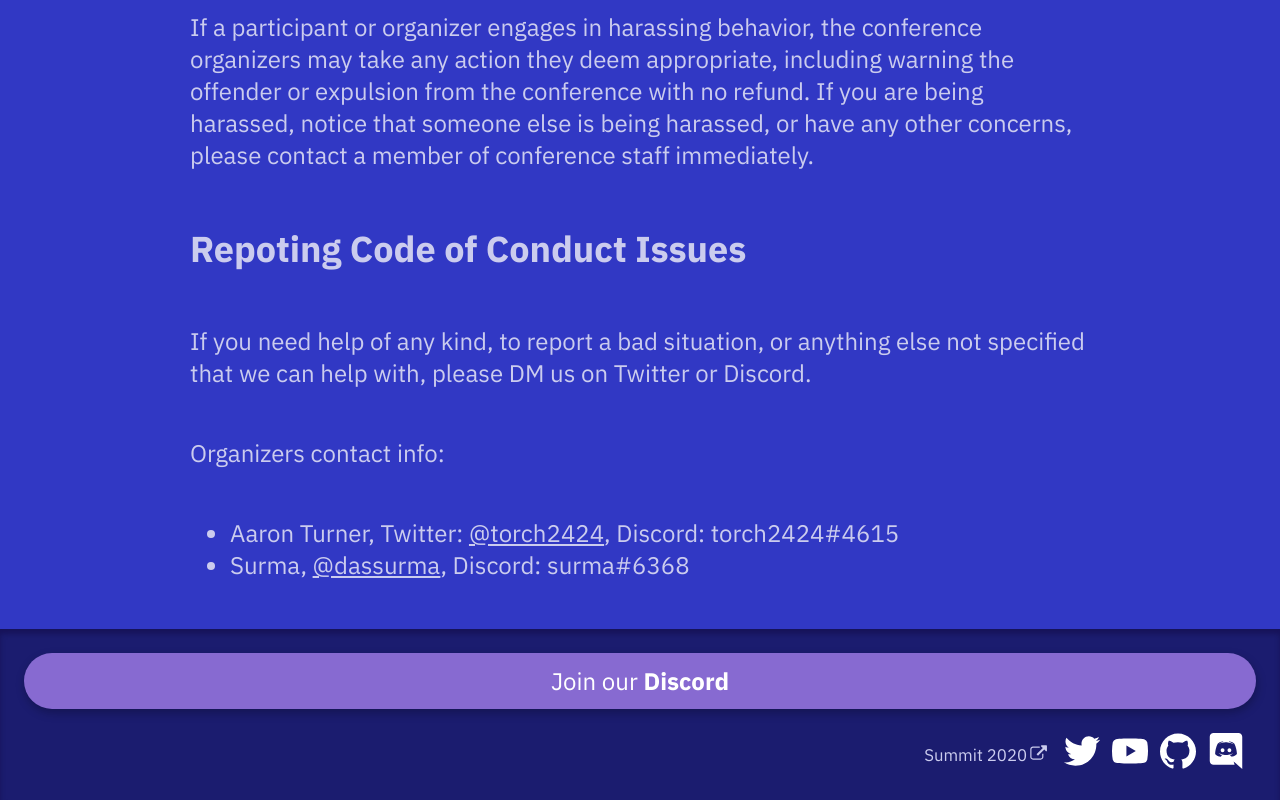
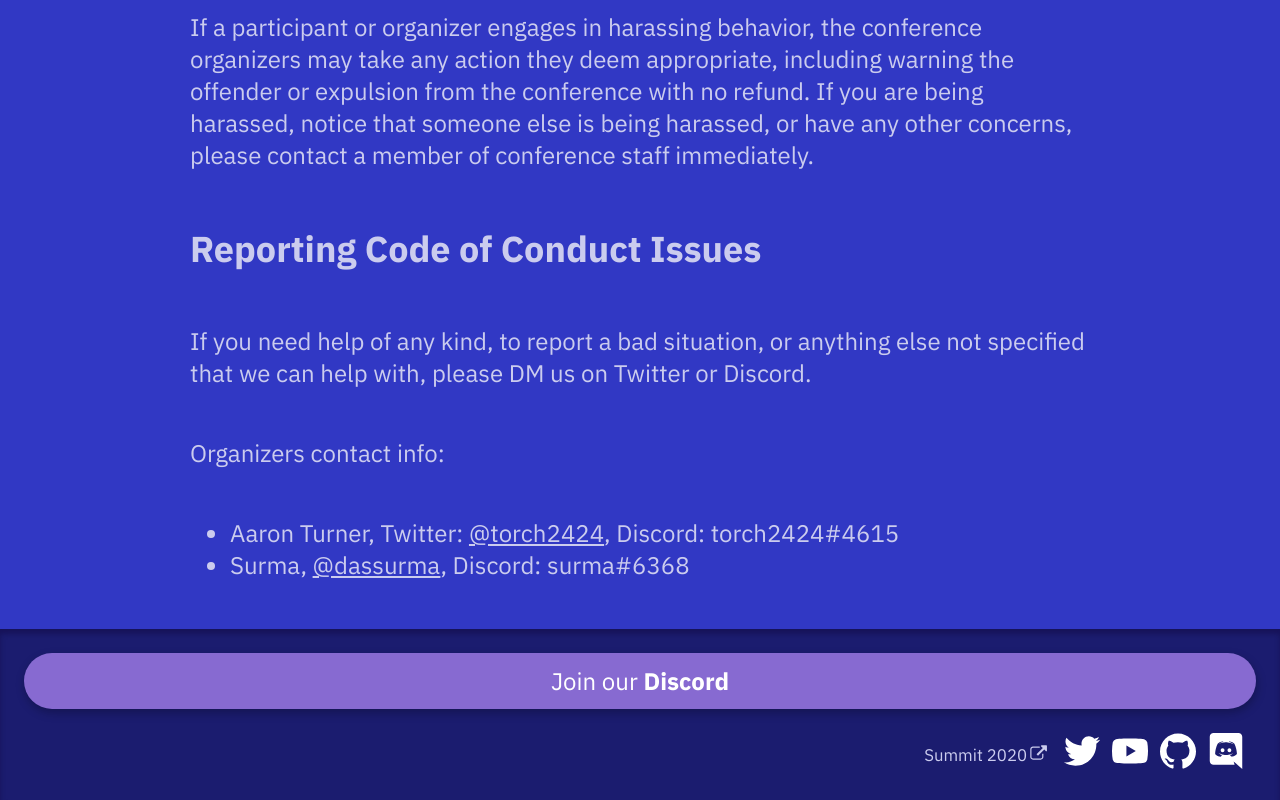
Before and after one commit to WebAssemblySummit/wasmsummit.dev, an Eleventy site: page src/coc.md in a window 1280 px wide. Shown: the part 1492-2292 px from the top of the page. Built offline with nearby package versions, Linux system fonts and the light colour scheme; Eleventy itself is replaced by a stand-in of ours; files that its build step writes are made by us from their sources.

Commit message:
fixed a typo in a heading on the CoC page

```diff
--- a/src/coc.md
+++ b/src/coc.md
@@ -40,7 +40,7 @@ Harassment, including disparaging verbal comments related to gender, gender iden
 
 If a participant or organizer engages in harassing behavior, the conference organizers may take any action they deem appropriate, including warning the offender or expulsion from the conference with no refund. If you are being harassed, notice that someone else is being harassed, or have any other concerns, please contact a member of conference staff immediately.
 
-## Repoting Code of Conduct Issues
+## Reporting Code of Conduct Issues
 
 If you need help of any kind, to report a bad situation, or anything else not specified that we can help with, please DM us on Twitter or Discord.
 
```
